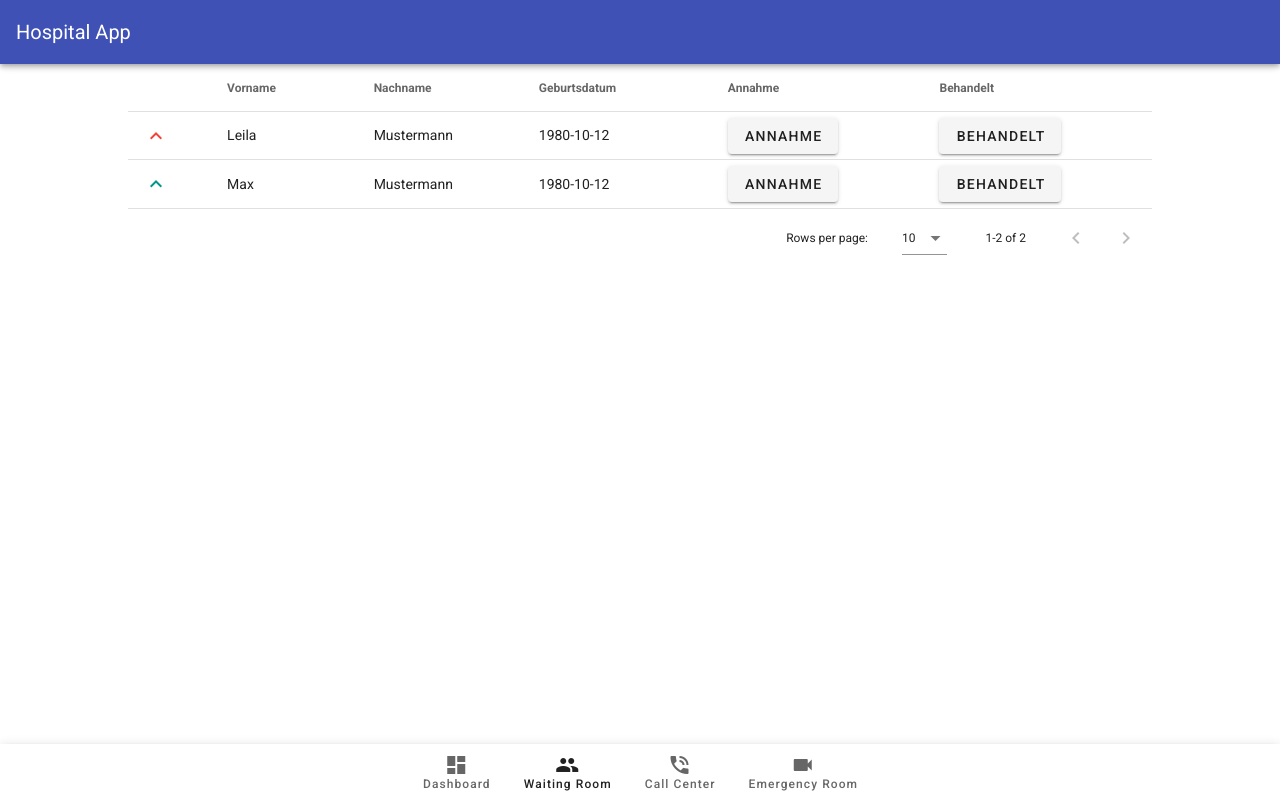
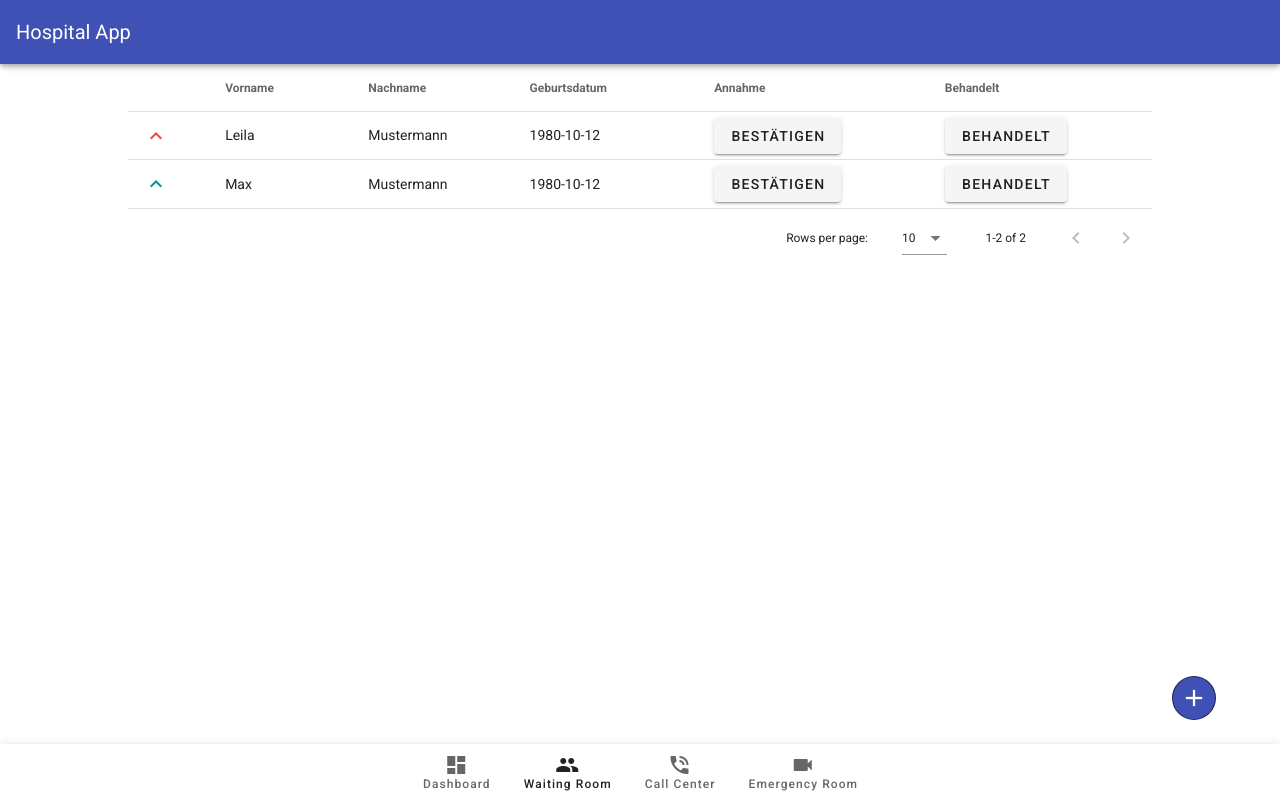
Before and after one commit to antjpar/ERHospitalApp, a Vue app in the folder er-hospital/: page /waiting-room in a window 1280 px wide. Built offline with nearby package versions, Linux system fonts and the light colour scheme.

Commit message:
add plus button

```diff
--- a/er-hospital/src/views/WaitingRoom.vue
+++ b/er-hospital/src/views/WaitingRoom.vue
@@ -1,5 +1,8 @@
 <template>
   <div :class="$style.table">
+    <v-btn icon outlined :class="$style.plusButton" large>
+      <v-icon color="white">add</v-icon>
+    </v-btn>
     <v-data-table :items="waiting" :headers="headers">
       <template v-slot:item.priorityType="{ item }">
         <v-icon :color="item.priorityType === 'P1' ? 'red' : 'teal'">
@@ -7,7 +10,7 @@
         </v-icon>
       </template>
       <template v-slot:item.arrived="{ item }">
-        <v-btn v-if="!item.arrived">ANNAHME</v-btn>
+        <v-btn v-if="!item.arrived">BESTÄTIGEN</v-btn>
       </template>
       <template v-slot:item.treated="{ item }">
         <v-btn v-if="!item.arrived">BEHANDELT</v-btn>
@@ -80,4 +83,10 @@ export default Vue.extend({
     padding-top: 4rem;
     width: 80%;
   }
+  .plusButton {
+    position: fixed;
+    bottom: 10vh;
+    right: 5vw;
+    background-color: #3f51b5;
+  }
 </style>
```
